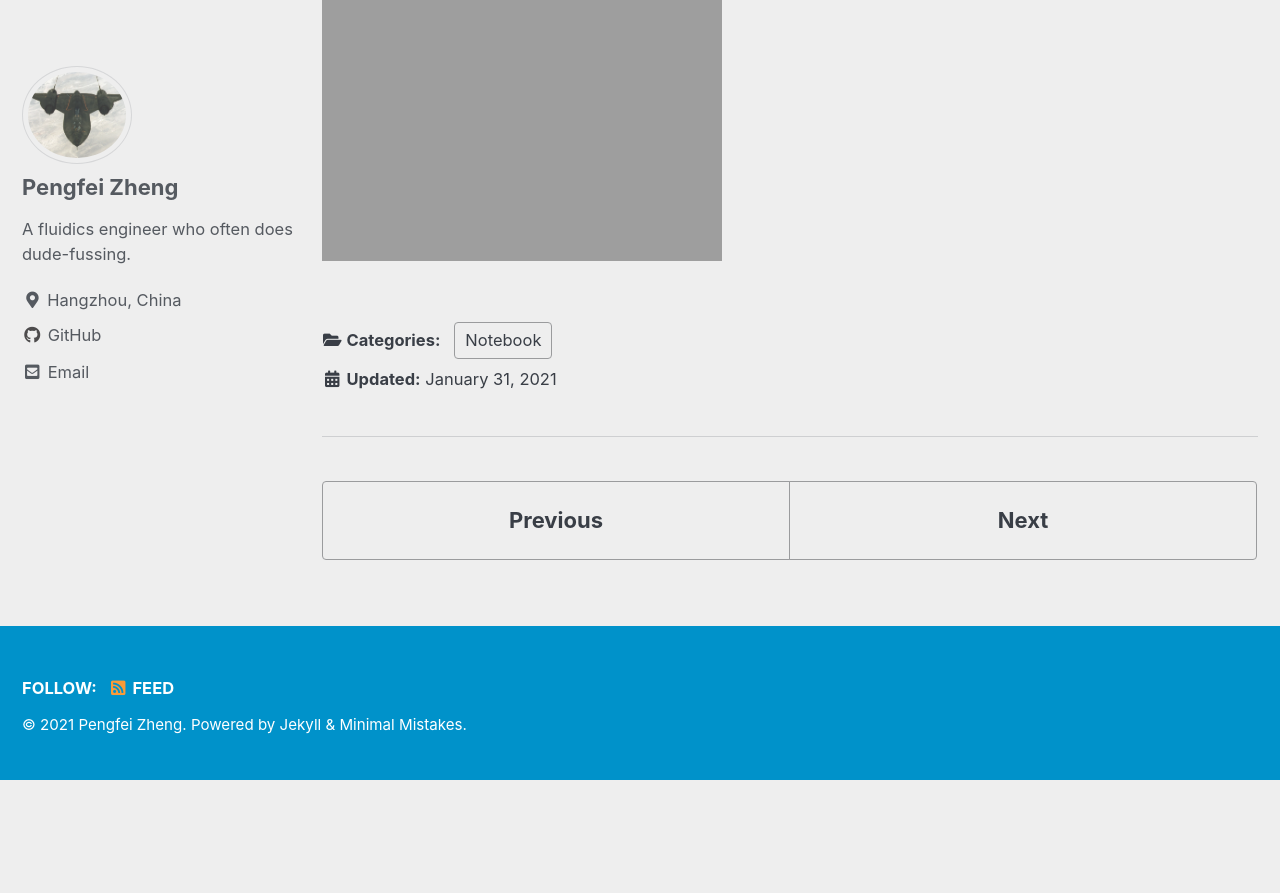
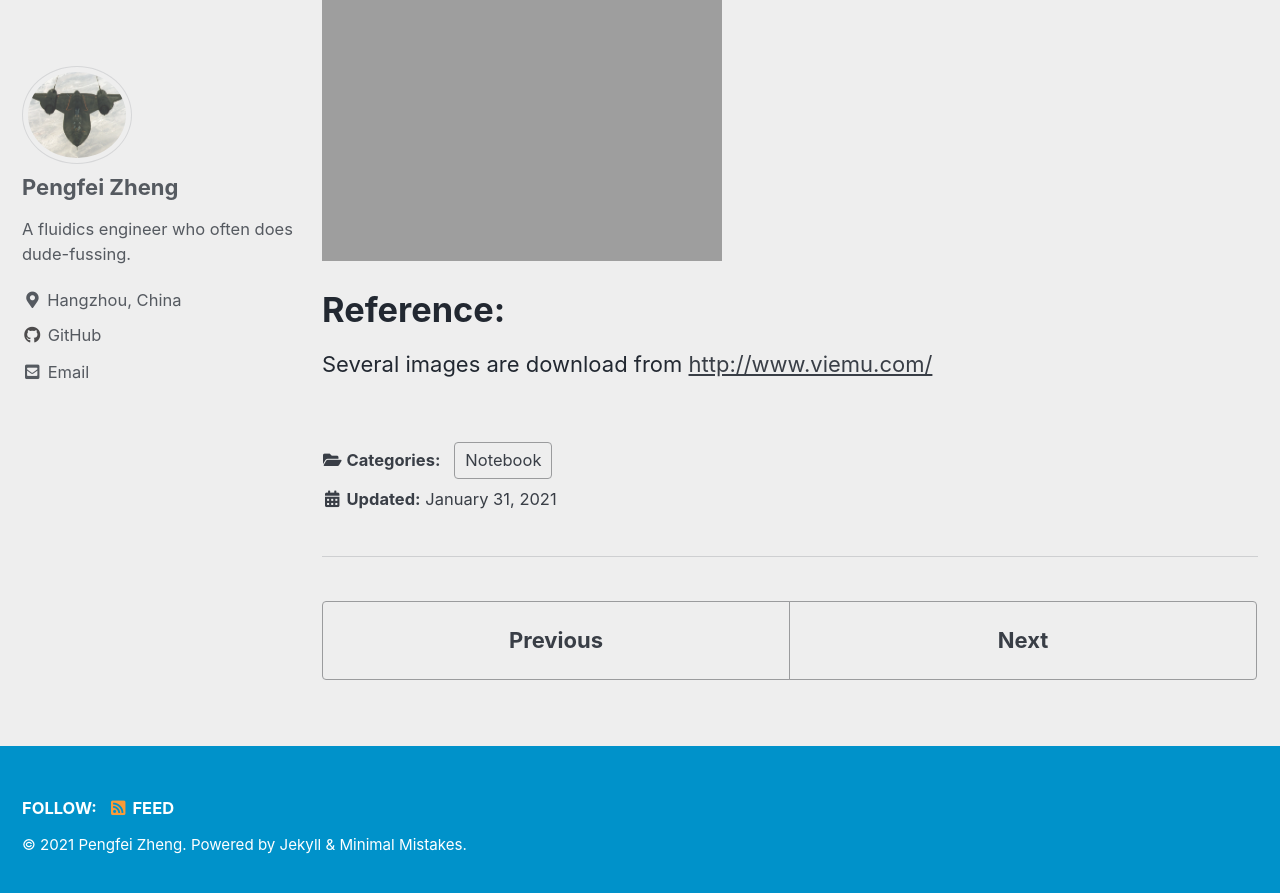
Before and after one commit to pengfei-zheng/pengfei-zheng.github.io, a Jekyll site: the page built from _posts/notebook/2021-01-31-vim-cheatsheet.md, in a window 1280 px wide and 900 px high, scrolled down 7677 px. Shown: the top 893 px of the window. Built offline with Jekyll 4.4.1, drawn with Linux system fonts in a browser that asks for light colours; cached includes are drawn as plain includes; before the commit the page ends 8457 px from its top, so only the background shows below that.

Commit message:
Revise vim cheat sheet

```diff
--- a/_posts/notebook/2021-01-31-vim-cheatsheet.md
+++ b/_posts/notebook/2021-01-31-vim-cheatsheet.md
@@ -55,3 +55,7 @@ p: paragrph
 
 ![](https://pengfei-zheng.github.io/assets/images/notebook/vim-cheat-sheet/A_complete_graphical_cheat_sheet_1.gif)
 ![](https://pengfei-zheng.github.io/assets/images/notebook/vim-cheat-sheet/A_complete_graphical_cheat_sheet_2.gif)
+
+# Reference:
+
+Several images are download from <http://www.viemu.com/>
```
